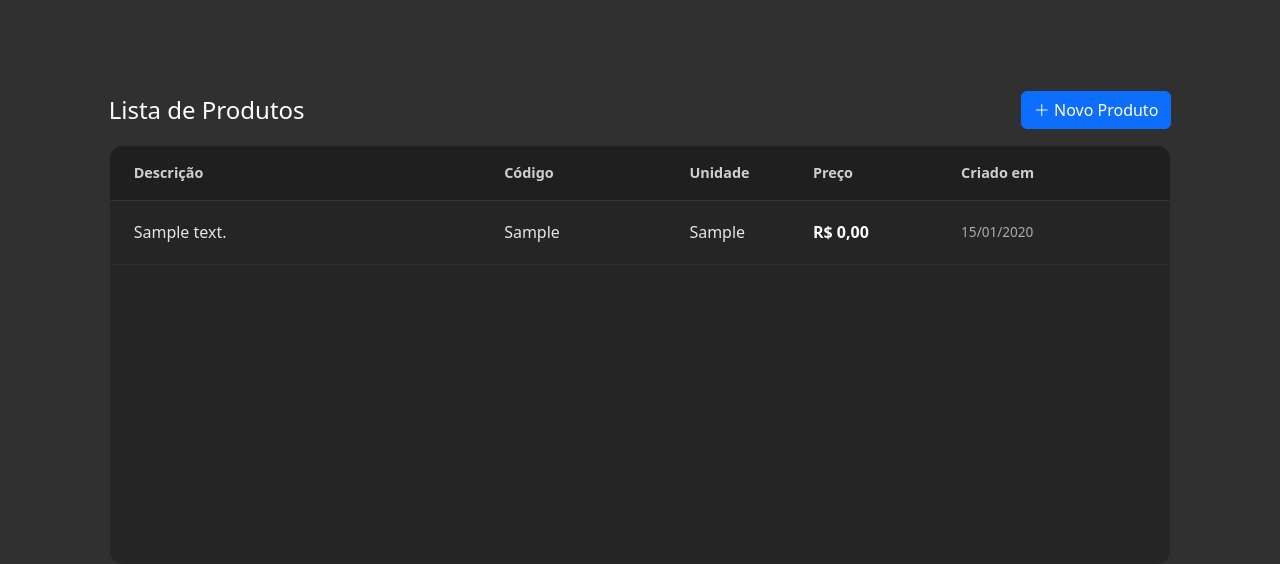
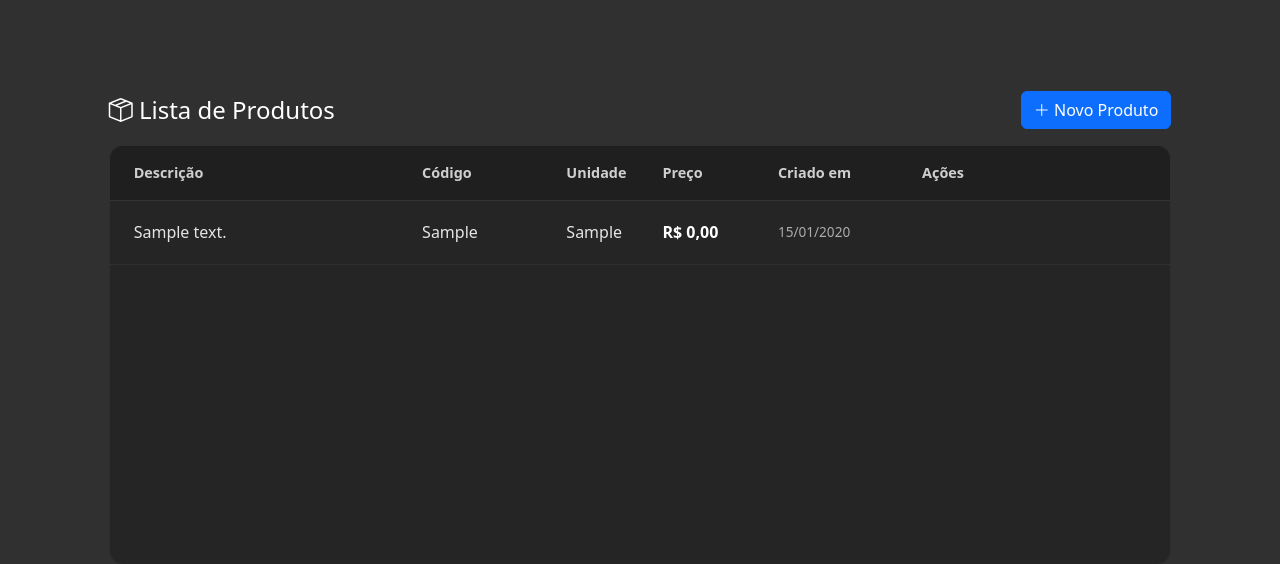
Before and after one commit to AlisonHF/MiniERP, a CodeIgniter app: page /database/produto in a window 1280 px wide. Shown: the part 56-620 px from the top of the page. Run offline with CodeIgniter, Linux system fonts and the light colour scheme; the visitor is signed in with stand-in values (Sample User, id 1); tables that the repository leaves empty or names only in its code hold one stand-in row (values such as "Sample post"); some libraries are stand-ins or nearby versions.

Commit message:
Ajustes css

```diff
--- a/application/views/home/index.php
+++ b/application/views/home/index.php
@@ -32,7 +32,7 @@
                             <i class="bi bi-box-seam display-6 mb-2"></i>
                             <h5 class="card-title">Produtos</h5>
                             <h2></h2>
-                            <a href="/produto" class="btn btn-outline-primary btn-sm mt-2">
+                            <a href="<?= base_url("produto") ?>" class="btn btn-outline-primary btn-sm mt-2">
                                 Gerenciar
                             </a>
                         </div>
@@ -62,7 +62,7 @@
                 <a href="#" class="btn btn-primary">
                     Novo cliente
                 </a>
-                <a href="/produto/create" class="btn btn-primary">
+                <a href="<?= base_url('produto/create') ?>" class="btn btn-primary">
                     Novo Produto
                 </a>
                 <a href="#" class="btn btn-secondary">
--- a/application/views/produto/index.php
+++ b/application/views/produto/index.php
@@ -2,7 +2,9 @@
     <div class="row justify-content-center">
         <div class="col-12 col-xl-10">
             <div class="page-header mb-3">
-                <h1>Lista de Produtos</h1>
+                <h1>
+                    <i class="bi bi-box-seam"></i> Lista de Produtos
+                </h1>
                 <a href="<?= base_url('produto/create') ?>" class="btn btn-primary">
                     <i class="bi bi-plus-lg"></i>
                     Novo Produto
@@ -17,6 +19,7 @@
                     <span>Unidade</span>
                     <span>Preço</span>
                     <span>Criado em</span>
+                    <span>Ações</span>
                 </div>
 
                 <div class="product-list-body">
@@ -43,6 +46,9 @@
                                 <span class="date">
                                     <?= date('d/m/Y', strtotime($produto['created_at'])) ?>
                                 </span>
+                                <span>
+
+                                </span>
                             </div>
                         <?php endforeach; ?>
                     <?php endif; ?>
--- a/application/views/template/template.php
+++ b/application/views/template/template.php
@@ -45,11 +45,9 @@
             </div>
         </nav>
 
-
         <main>
             <?= $content ?? '' ?>
         </main>
-
 
         <footer class="bg-dark text-white text-center py-3">
             <p>&copy; 2025 WorkUp. Todos os direitos reservados.</p>
--- a/assets/produto/index.css
+++ b/assets/produto/index.css
@@ -47,7 +47,7 @@ body {
 
 .product-list-header {
     display: grid;
-    grid-template-columns: 3fr 1.5fr 1fr 1.2fr 1.5fr;
+    grid-template-columns: 3fr 1.5fr 1fr 1.2fr 1.5fr 1.5fr 80px;
     background-color: #1f1f1f;
     padding: 1rem 1.5rem;
     font-weight: 600;
@@ -63,7 +63,7 @@ body {
 
 .product-row {
     display: grid;
-    grid-template-columns: 3fr 1.5fr 1fr 1.2fr 1.5fr;
+    grid-template-columns: 3fr 1.5fr 1fr 1.2fr 1.5fr 1.5fr 80px;
     align-items: center;
     padding: 1rem 1.5rem;
     height: 64px;
```
